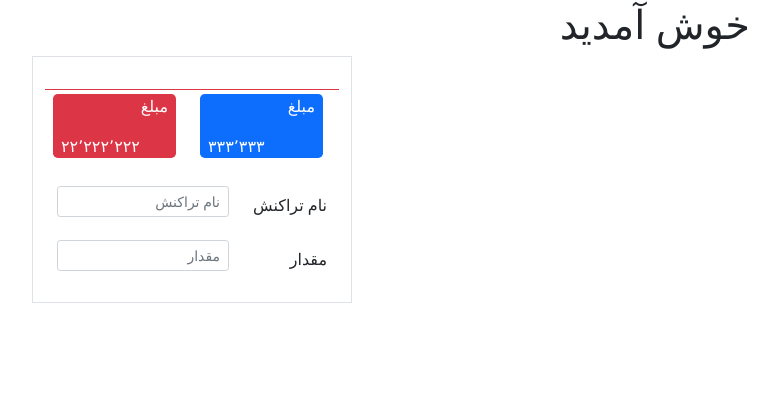
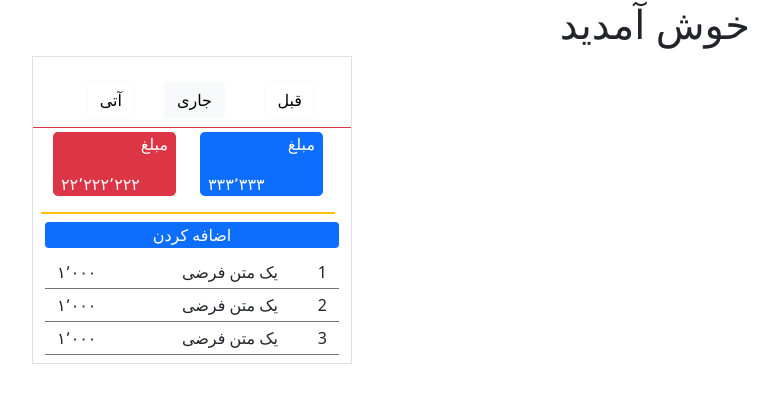
Before and after one commit to esmaeilmirzaee/nivo, a React (Vite) app in the folder front/: page / in a window 1280 px wide. Shown: the top 402 px of the page, without its empty margins (448-1226 px from the left). Built offline with nearby package versions, Linux system fonts and the light colour scheme.

Commit message:
Front: Create a new transaction and install some packages

```diff
--- a/front/index.html
+++ b/front/index.html
@@ -21,6 +21,7 @@
     </head>
     <body>
         <div id="root"></div>
+
         <script type="module" src="/src/main.tsx"></script>
     </body>
 </html>
--- a/front/src/App.tsx
+++ b/front/src/App.tsx
@@ -1,5 +1,7 @@
 import { useState } from 'react';
+import ButtonTransaction from './components/ButtonTransaction';
 import ReportItem from './components/ReportItem';
+import TransactionItem from './components/TransactionItem';
 
 export interface MonthType {
     amount: {
@@ -11,6 +13,13 @@ interface ItemType {
     type: 'deposit' | 'withdraw';
 }
 
+export interface TransactionType {
+    id: number;
+    description: string;
+    amount: number;
+    type: 'deposit' | 'withdraw';
+}
+
 function App() {
     const [count, setCount] = useState(0);
 
@@ -18,11 +27,24 @@ function App() {
         <div className='container' dir='rtl'>
             <h1>خوش آمدید</h1>
             <div className='container border' style={{ width: '20rem' }}>
-                <div className='border-bottom px-4 pt-4 pb-2 border-danger'>
+                <div className='border-bottom px-4 pt-4 pb-2 border-danger row'>
                     {/* <h3>اضافه کردن</h3> */}
                     {/* tab months */}
+
+                    {['قبل', 'جاری', 'آتی'].map((m, idx) => (
+                        <div className='container col'>
+                            <button
+                                key={idx}
+                                className={`${
+                                    m === 'جاری' ? 'active' : ''
+                                } btn btn-outline-light text-black`}
+                            >
+                                {m}
+                            </button>
+                        </div>
+                    ))}
                 </div>
-                <div className='container m-1'>
+                <div className='container m-1 border-bottom border-warning border-2'>
                     <div className='row'>
                         {[
                             { type: 'deposit', amount: 333333 },
@@ -35,45 +57,34 @@ function App() {
                         ))}
                     </div>
                 </div>
-                <div className='container py-2'>
-                    {/* transaction */}
-                    <form action=''>
-                        {/* name */}
-                        <div className='mb-3 row '>
-                            <label
-                                htmlFor='name'
-                                className='col-form-label col-sm-4'
-                            >
-                                نام تراکنش
-                            </label>
-                            <div className='col-sm-8'>
-                                <input
-                                    type='text'
-                                    className='form-control form-control-sm '
-                                    id='name'
-                                    placeholder='نام تراکنش'
-                                />
-                            </div>
-                        </div>
 
-                        {/* amount */}
-                        <div className='mb-3 row '>
-                            <label
-                                htmlFor='amount'
-                                className='col-form-label col-sm-4'
-                            >
-                                مقدار
-                            </label>
-                            <div className='col-sm-8'>
-                                <input
-                                    type='text'
-                                    className='form-control form-control-sm '
-                                    id='amount'
-                                    placeholder='مقدار'
-                                />
-                            </div>
-                        </div>
-                    </form>
+                <div className='d-grid my-2'>
+                    <ButtonTransaction />
+                </div>
+
+                <div className='container my-2'>
+                    {[
+                        {
+                            id: 1,
+                            description: 'یک متن فرضی',
+                            amount: 1000,
+                            type: 'deposit',
+                        },
+                        {
+                            id: 2,
+                            description: 'یک متن فرضی',
+                            amount: 1000,
+                            type: 'withdraw',
+                        },
+                        {
+                            id: 3,
+                            description: 'یک متن فرضی',
+                            amount: 1000,
+                            type: 'withdraw',
+                        },
+                    ].map((item, idx) => (
+                        <TransactionItem key={idx} item={item} />
+                    ))}
                 </div>
             </div>
         </div>
--- /dev/null
+++ b/front/src/components/AddTransaction.tsx
@@ -0,0 +1,60 @@
+export default function AddTransaction() {
+    return (
+        <>
+            <div className='container py-2'>
+                {/* transaction */}
+                <form action=''>
+                    {/* name */}
+                    <div className='mb-3 row '>
+                        <div className='col-sm-8'>
+                            <input
+                                type='text'
+                                className='form-control form-control-sm text-start'
+                                id='name'
+                            />
+                        </div>
+                        <label
+                            htmlFor='name'
+                            className='col-form-label col-sm-4 text-start'
+                        >
+                            نام تراکنش
+                        </label>
+                    </div>
+
+                    {/* amount */}
+                    <div className='mb-3 row '>
+                        <div className='col-sm-8'>
+                            <input
+                                type='text'
+                                className='form-control form-control-sm '
+                                id='amount'
+                            />
+                        </div>
+                        <label
+                            htmlFor='amount'
+                            className='col-form-label col-sm-4 text-start'
+                        >
+                            مقدار
+                        </label>
+                    </div>
+
+                    {/* deposit or withdraw */}
+                    <select
+                        className='form-select form-select-lg mb-3 text-start'
+                        aria-label='.form-select-lg example'
+                        dir='rtl'
+                    >
+                        <option className='text-start' value='1' selected>
+                            پرداخت
+                        </option>
+                        <option className='text-start' value='2'>
+                            دریافت
+                        </option>
+                    </select>
+
+                    <button className='btn btn-primary'>اضافه کردن</button>
+                </form>
+            </div>
+        </>
+    );
+}
--- /dev/null
+++ b/front/src/components/ButtonTransaction.tsx
@@ -0,0 +1,48 @@
+import { useState } from 'react';
+import Modal from 'react-modal';
+import AddTransaction from './AddTransaction';
+
+const customStyles = {
+    content: {
+        top: '50%',
+        left: '50%',
+        right: 'auto',
+        bottom: 'auto',
+        marginRight: '-50%',
+        transform: 'translate(-50%, -50%)',
+    },
+};
+
+export default function ButtonTransaction() {
+    const [modalIsOpen, setIsOpen] = useState(false);
+
+    function openModal() {
+        setIsOpen(true);
+    }
+
+    function closeModal() {
+        setIsOpen(false);
+    }
+
+    return (
+        <>
+            <button
+                className='bg-primary text-white border-0 rounded'
+                onClick={openModal}
+                type='button'
+            >
+                اضافه کردن
+            </button>
+
+            <Modal
+                isOpen={modalIsOpen}
+                onRequestClose={closeModal}
+                style={customStyles}
+                ariaHideApp={false}
+                contentLabel='Add a new transaction'
+            >
+                <AddTransaction />
+            </Modal>
+        </>
+    );
+}
```
Also changed, not shown: front/package.json (+6 -1 lines), 1 other file (tests, documents, lock files or other folders).
